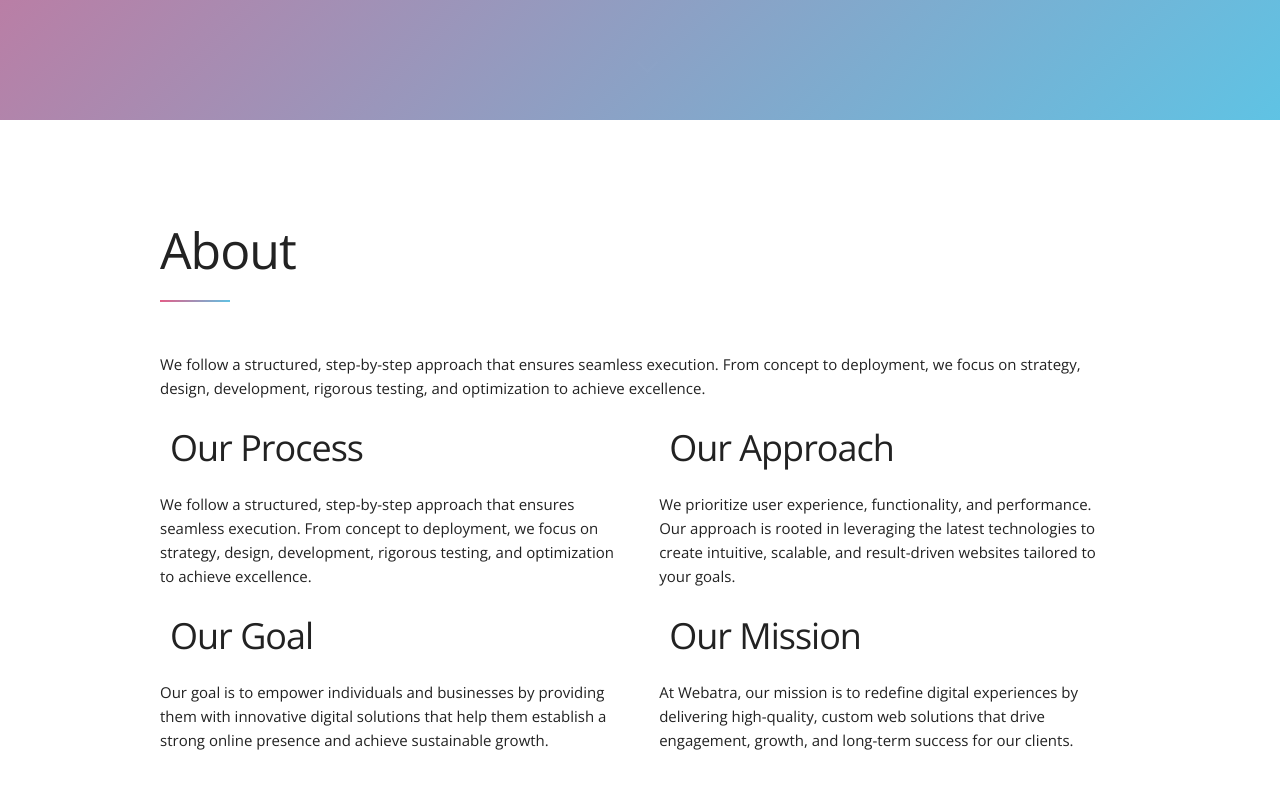
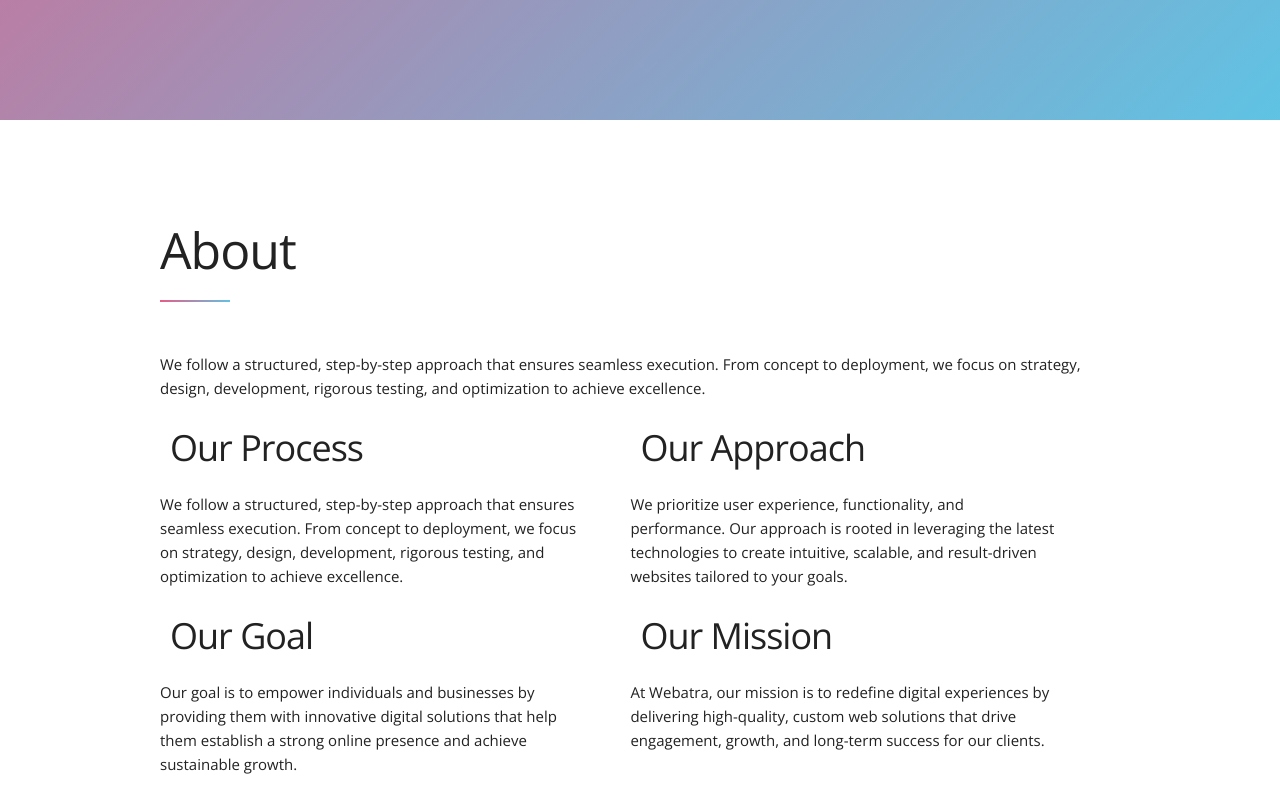
Before and after one commit to GauravIsai/Webastra, a plain HTML site: page index.html in a window 1280 px wide. Shown: the part 680-1484 px from the top of the page. Drawn offline with nearby package versions, Linux system fonts and the light colour scheme; some icons are missing.

Commit message:
alignment

```diff
--- a/style.css
+++ b/style.css
@@ -52,7 +52,11 @@ body {
 	width: 85%;
 	padding: 0;
 }
+	.six.columns {
+		width: 45%;
+	}
 }
+
 
 /* For devices larger than 550px */
 @media (min-width: 550px) {
@@ -81,7 +85,7 @@ body {
 	width: 39.3333333333%;
 }
 .six.columns {
-	width: 48%;
+	width: 45%;
 }
 .seven.columns {
 	width: 56.6666666667%;
@@ -128,7 +132,7 @@ body {
 	margin-left: 43.3333333333%;
 }
 .offset-by-six.column,  .offset-by-six.columns {
-	margin-left: 52%;
+	margin-left: 55%;
 }
 .offset-by-seven.column,  .offset-by-seven.columns {
 	margin-left: 60.6666666667%;
@@ -296,6 +300,10 @@ header {
 .title h1 {
 	font-size: 65px;
 }
+	.six.columns {
+		width: 45%;
+	}
+
 }
 .title .icon {
 	color: #FFFFFF;
@@ -469,7 +477,7 @@ opacity: 0;
 ********************************************************************* */
 
 #about {
-	padding: 100px 0 50px 0;
+	padding: 100px 0 48px 0;
 }
 /* Team Section
 ********************************************************************* */
```
Also changed, not shown: index.html (+4 -1 lines).
